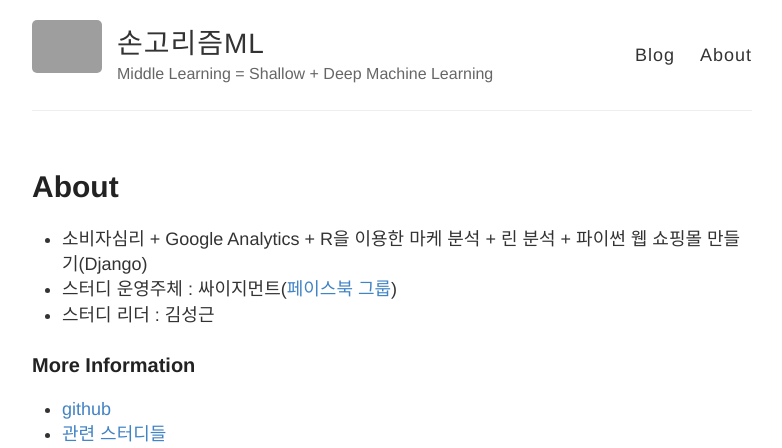
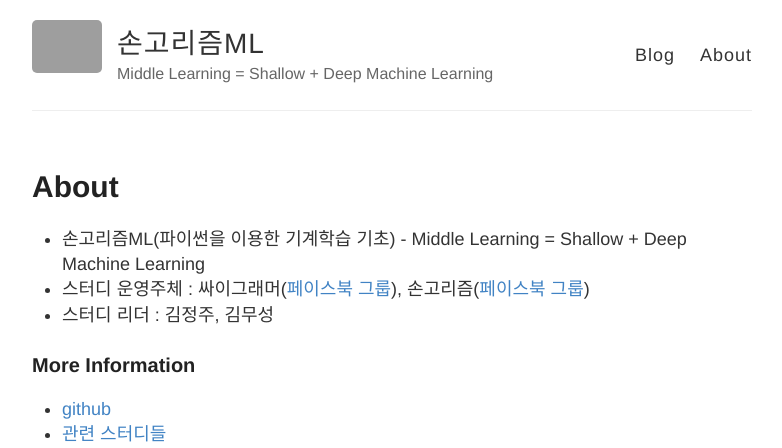
Before and after one commit to songorithm/ML, a Jekyll site: the page built from about.md, in a window 1280 px wide. Shown: the top 448 px of the page, without its empty margins (248-1030 px from the left). Built offline with Jekyll 4.4.1, drawn with Linux system fonts in a browser that asks for light colours; Markdown is read by kramdown in place of the engine named in the settings; grey boxes are pictures that could not be loaded.

Commit message:
Update about.md

```diff
--- a/about.md
+++ b/about.md
@@ -4,16 +4,15 @@ title: About
 permalink: /about/
 ---
 
-* 소비자심리 + Google Analytics + R을 이용한 마케 분석 + 린 분석 + 파이썬 웹 쇼핑몰 만들기(Django)
-* 스터디 운영주체 : 싸이지먼트([페이스북 그룹](https://www.facebook.com/groups/psygement/))
-* 스터디 리더 : 김성근
+* 손고리즘ML(파이썬을 이용한 기계학습 기초) - Middle Learning = Shallow + Deep Machine Learning
+* 스터디 운영주체 : 싸이그래머([페이스북 그룹](https://www.facebook.com/groups/psygrammer/)), 손고리즘([페이스북 그룹](https://www.facebook.com/groups/songorithm/))
+* 스터디 리더 : 김정주, 김무성
 
 ### More Information
 
-* [github](https://github.com/psygement/conpsy)
-* [관련 스터디들](http://psygement.github.io/)
-* [페이스북 그룹](https://www.facebook.com/groups/psygement/)
+* [github](https://github.com/songorithm/ML)
+* [관련 스터디들](http://songorithm.github.io/)
+* [페이스북 그룹](https://www.facebook.com/groups/songorithm/)
 
-![그룹](https://cloud.githubusercontent.com/assets/1955312/9422301/50aa8b76-48c9-11e5-8703-c389594cf494.jpg)
 
 ### Contact me
```
